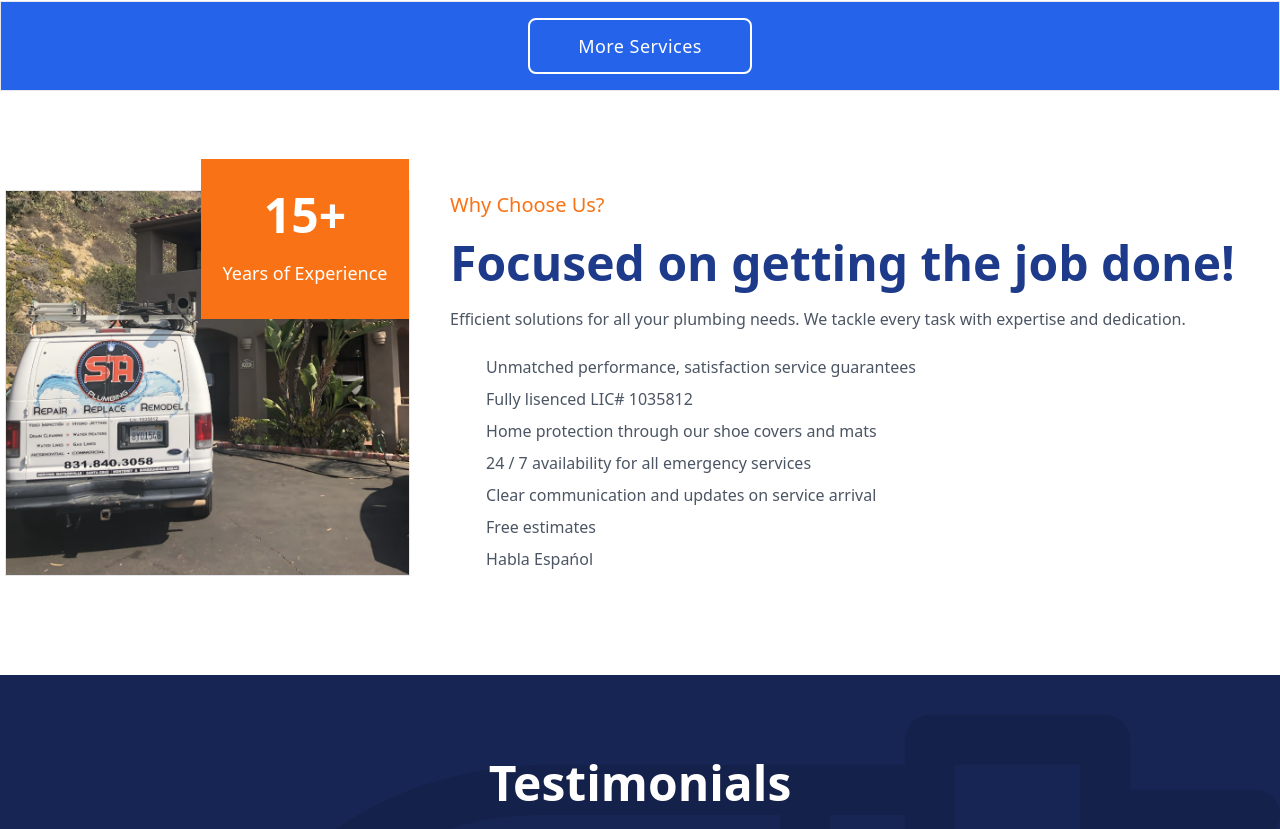
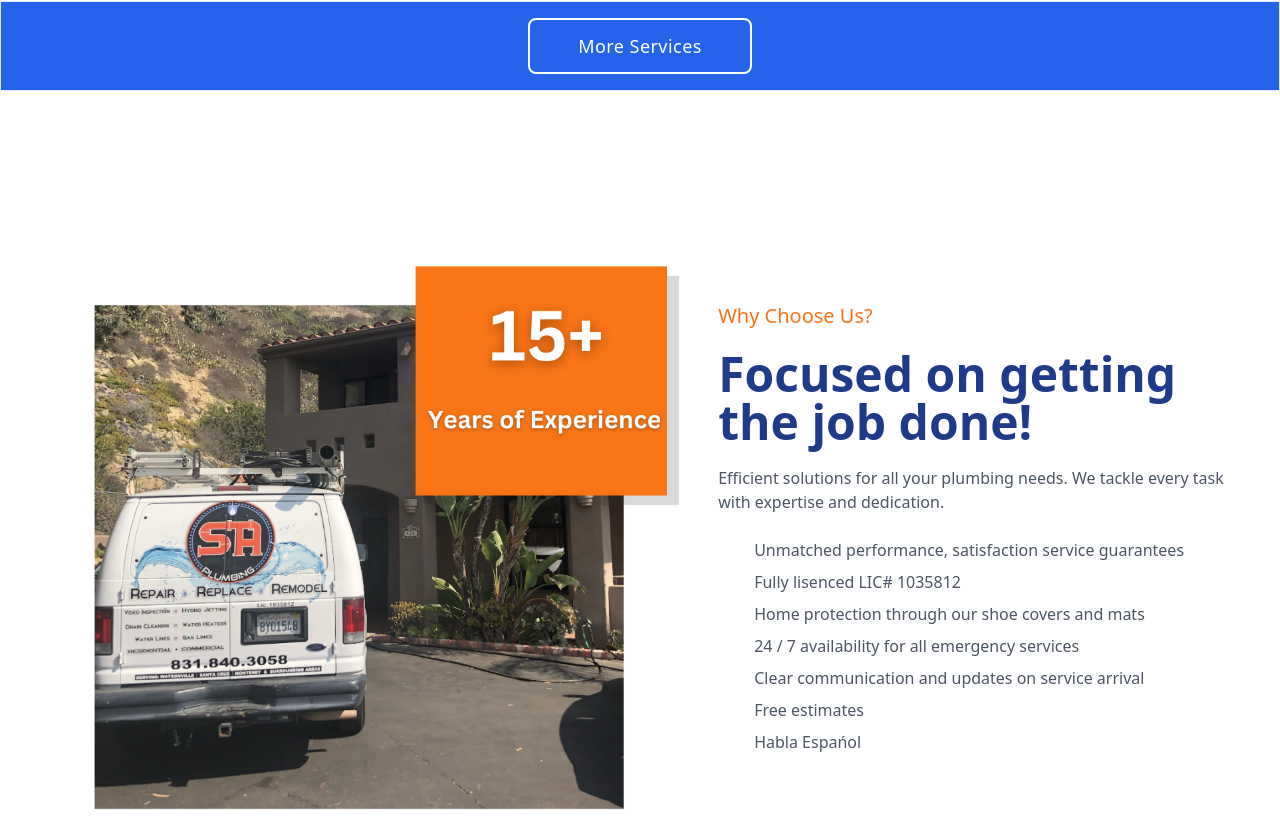
Before and after one commit to Andrewfz831/SaPlumbing-website, a React (Vite) app: page / in a window 1280 px wide. Shown: the part 1531-2360 px from the top of the page. Built offline with nearby package versions, Linux system fonts and the light colour scheme; some icons are missing; a web font is replaced by a local one.

Commit message:
updated van photo

```diff
--- a/src/views/homePage.tsx
+++ b/src/views/homePage.tsx
@@ -8,7 +8,7 @@ import IconSection from "../components/IconSection";
 import WaterHeater from "../assets/waterHeater.svg";
 import Pipe from "../assets/pipe1.svg";
 import BackgroundImg from "../images/newBgImg.png";
-import VanImg from "../images/sa-van-img.avif";
+import VanImg from "../images/sa-plumbing-van-updated.png";
 import Phone24Hour from "../assets/24-hours.svg";
 import WhyChooseUse from "../components/whyChooseUs";
 import OurWork from "../components/OurWork";
@@ -132,24 +132,24 @@ const Homepage = () => {
           </button>
         </a>
       </div>
-      <div className="py-20 flex justify-center items-center flex-col lg:flex-row">
+      <div className="py-20 flex justify-center items-center flex-col md:flex-row">
         <div className=" flex flex-col justify-end items-end">
-          <div className=" relative flex justify-end border ">
-            <img src={VanImg} alt="" className=" h-96" />
+          <div className=" relative flex justify-end ">
+            <img src={VanImg} alt="" className=" h-1/2" />
 
-            <div className="flex flex-col items-center justify-center w-52 h-40 bg-orange-500 absolute bottom-64">
+            {/* <div className="flex flex-col items-center justify-center w-52 h-40 bg-orange-500 absolute bottom-64">
               <span className="text-white text-5xl font-semibold">15+</span>
               <span className="text-white text-lg pt-5">
                 Years of Experience
               </span>
-            </div>
+            </div> */}
           </div>
         </div>
-        <div className="text-center text-blue-900 flex flex-col items-center md:items-start px-10 py-5">
+        <div className="text-center text-blue-900 flex flex-col items-center md:items-start pr-10 py-5">
           <div className=" text-xl font-medium pb-5 text-orange-500">
             Why Choose Us?
           </div>
-          <div className=" text-5xl font-semibold">
+          <div className="md:text-left text-5xl font-semibold">
             Focused on getting the job done!
           </div>
           <p className="md:text-left py-5 text-gray-600">
```
Also changed, not shown: src/images/sa-plumbing-van-updated.png (added), src/images/sa-van-img.avif (deleted).
